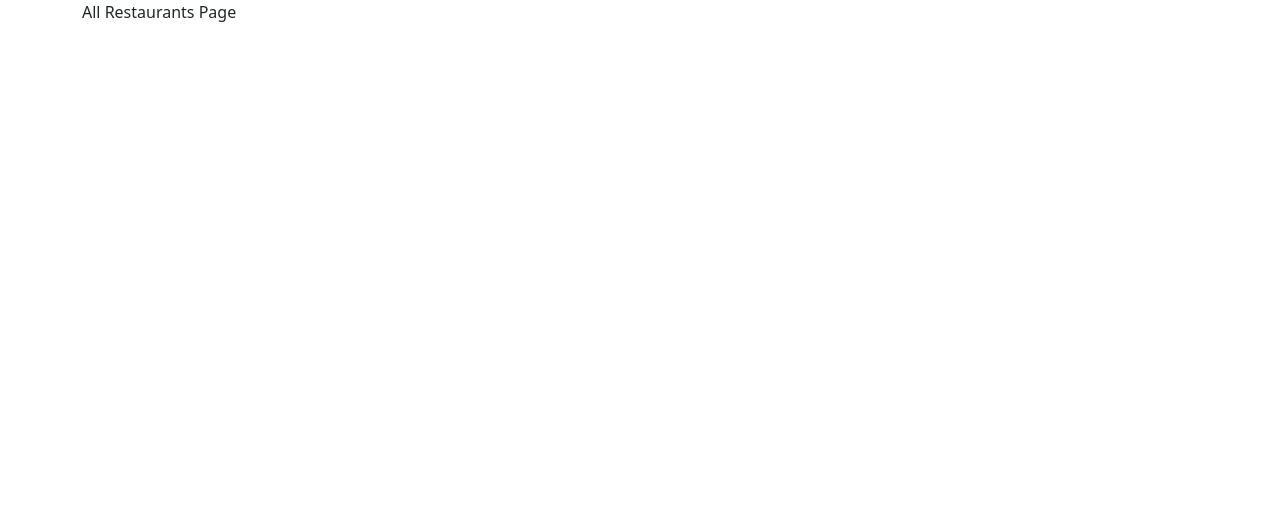
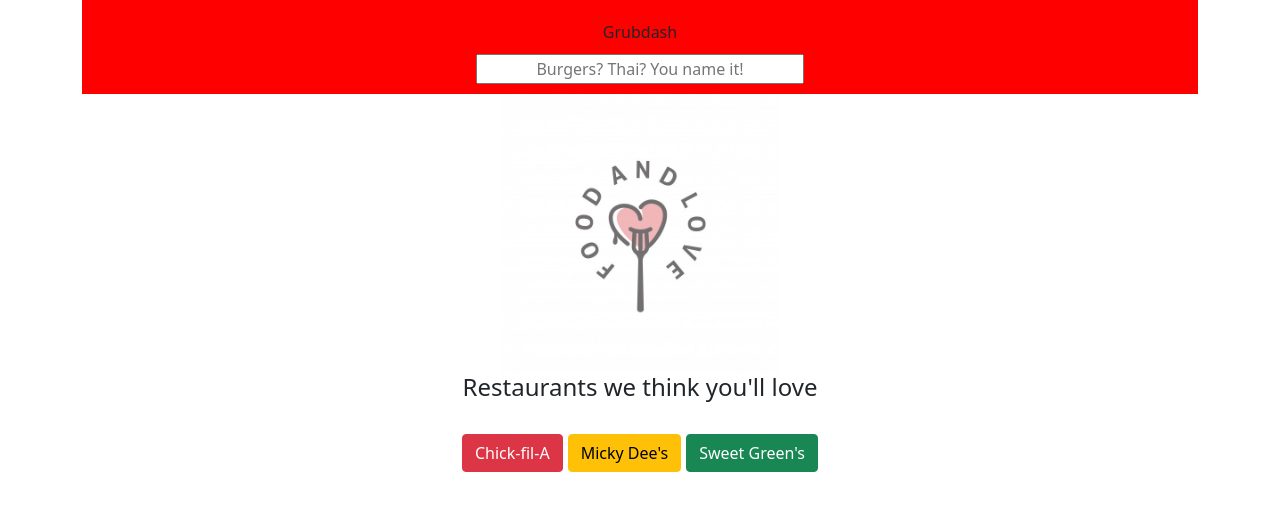
Before and after one commit to 210524training/demos, a React (Create React App) app in the folder week4/grubdash-react/: page / in a window 1280 px wide. Shown: the top 510 px of the page. Built offline with nearby package versions, Linux system fonts and the light colour scheme.

Commit message:
added all restaurants

```diff
--- a/week4/grubdash-react/src/App.tsx
+++ b/week4/grubdash-react/src/App.tsx
@@ -1,6 +1,6 @@
 import React from 'react';
 // All Components must import React from 'react' at the top of their module.
-// import logo from './logo.svg';
+import logo from './grublogo.jpg';
 // import './App.css';
 // import Clicker from './clicker/ClickerClass';
 import HomePage from './home-page/HomePage';
--- a/week4/grubdash-react/src/index.css
+++ b/week4/grubdash-react/src/index.css
@@ -11,3 +11,33 @@ code {
   font-family: source-code-pro, Menlo, Monaco, Consolas, 'Courier New',
     monospace;
 }
+
+.input {
+  text-align: center;
+  width: 30%
+}
+
+.banner2 {
+  background-color: red;
+  text-align: center;
+  width: 100%;
+  padding: 10px;
+}
+
+.banner3 {
+  text-align: center;
+  width: 100%
+}
+
+.logo {
+  display: block;
+  margin-left: auto;
+  margin-right: auto;
+  width: 25%;
+}
+
+.divider{
+  width:5px;
+  height:auto;
+  display:inline-block;
+}
--- a/week4/grubdash-react/src/restaurants/all-restaurants-page/AllRestaurantsPage.tsx
+++ b/week4/grubdash-react/src/restaurants/all-restaurants-page/AllRestaurantsPage.tsx
@@ -1,4 +1,5 @@
 import React from 'react';
+import logo from './grublogo.jpg';
 
 type Props = {
 
@@ -8,7 +9,27 @@ const AllRestaurantsPage: React.FC<Props> = (props) => {
 
   return (
     <>
-      <p>All Restaurants Page</p>
+    <div className="banner2">
+      <header className="banner2">
+        Grubdash
+      </header>
+      <input className="input" type="text" placeholder ="Burgers? Thai? You name it!"></input>
+    </div>
+
+
+      <img src={logo} className="logo" alt="logo" />
+
+    <h4 className="banner3">Restaurants we think you'll love</h4>
+
+    <br></br>
+    <div className='banner3'>
+      <button type="button" className="btn btn-danger">Chick-fil-A</button>
+      <div className="divider"/>
+      <button type="button" className="btn btn-warning">Micky Dee's</button>
+      <div className="divider"/>
+      <button type="button" className="btn btn-success">Sweet Green's</button>
+    </div>
+
     </>
   );
 };
```
Also changed, not shown: week4/grubdash-react/src/restaurants/all-restaurants-page/grublogo.jpg (added), 1 other file (tests, documents, lock files or other folders).
